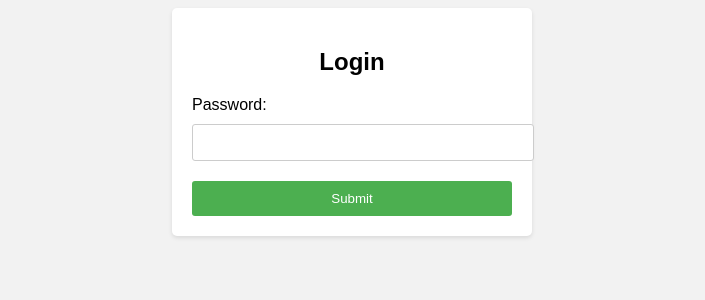
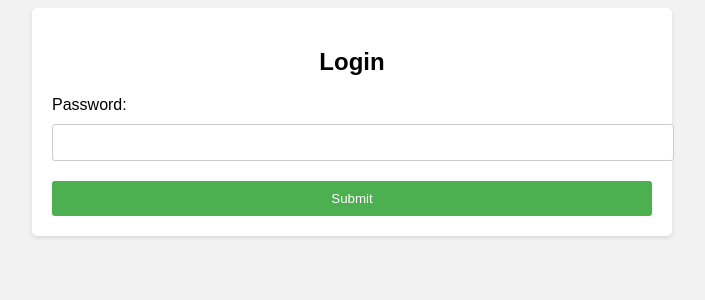
Before and after one commit to MrHiraiwa/LineBotForGPT, a Flask app: page /login in a window 1280 px wide. Shown: the top 300 px of the page, without its empty margins (288-993 px from the left). Run offline with Flask 2, Linux system fonts and the light colour scheme.

Commit message:
Update login.html

```diff
--- a/templates/login.html
+++ b/templates/login.html
@@ -48,12 +48,13 @@
         input[type="submit"]:hover {
             background-color: #45a049;
         }
-        @media (min-width: 700px) {
-  form {
+@media (min-width: 700px) {
+  .container {
     max-width: 600px;
     margin: 0 auto;
   }
 }
+
 
     </style>
 </head>
```
